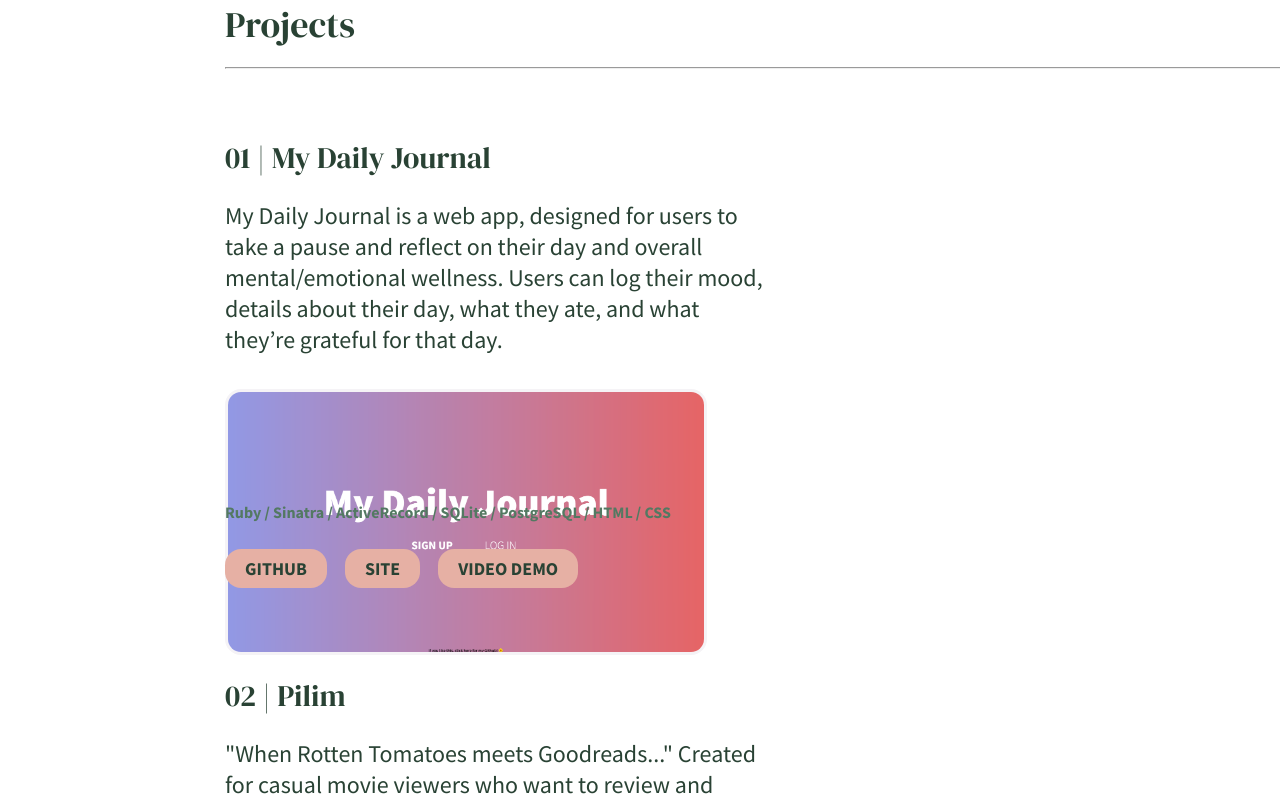
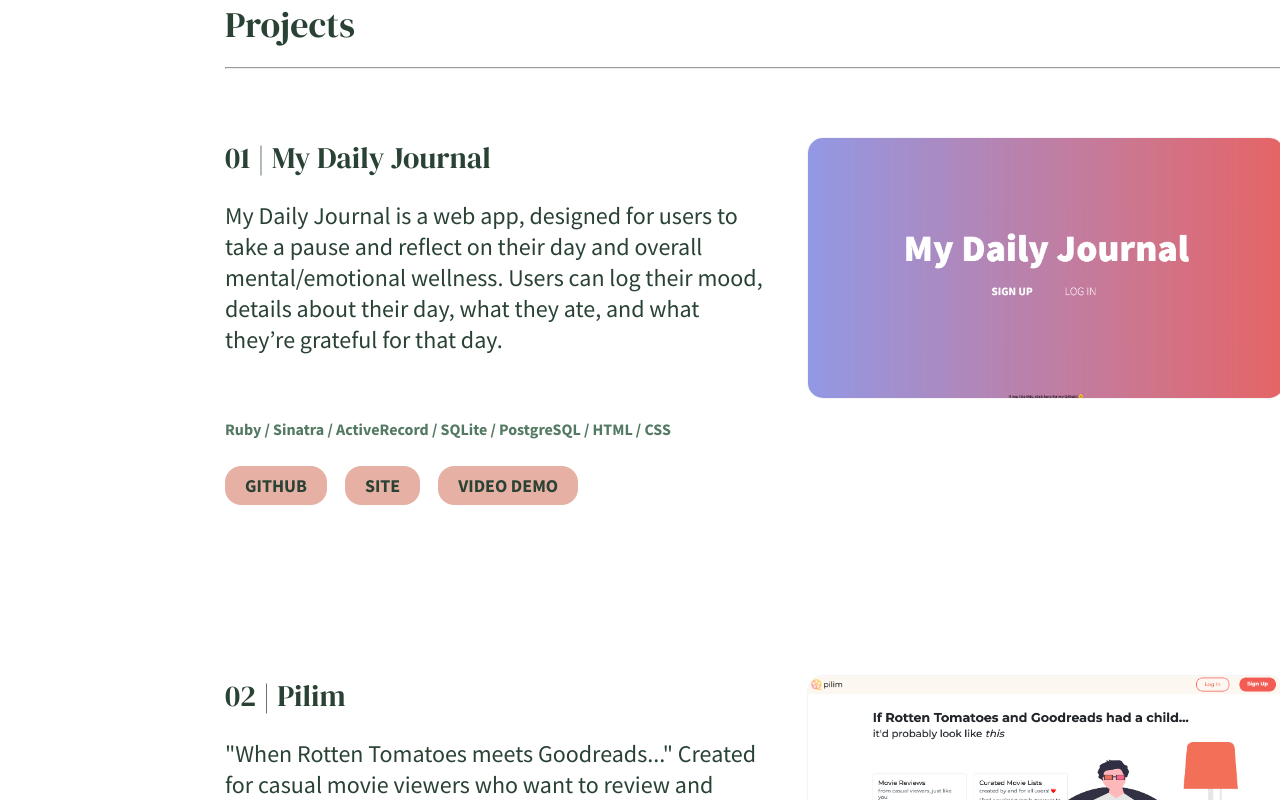
Before and after one commit to kim-jenny5/my-portfolio-site, a React (Create React App) app: page / in a window 1280 px wide. Shown: the part 2220-3020 px from the top of the page. Built offline with nearby package versions, Linux system fonts and the light colour scheme; a web font is replaced by a local one.

Commit message:
positioned all elements in projects section... projects section complete

```diff
--- a/public/style.css
+++ b/public/style.css
@@ -465,19 +465,24 @@ a:visited {
 
 .each-project .top {
 	width: 1058px;
-	height: 365px;
+	height: 15.938rem;
+	margin-bottom: 1.688rem;
 }
 
 .each-project .left-side {
-	width: 544px;
+	position: absolute;
+	width: 66.125rem;
 	height: 232px;
 }
 
 .each-project .screenshot {
+	position: absolute;
 	display: inline-block;
 	width: 29.741rem;
 	height: 16.281rem;
-	border: 3px solid #f5f3f6;
+	/* left: 582px; */
+	margin-left: 582px;
+	border: 1.5px solid #f5f3f6;
 	border-radius: 1rem;
 	/* left: 582px; */
 }
--- a/src/Projects.js
+++ b/src/Projects.js
@@ -10,8 +10,10 @@ export default function Projects(props) {
 					</div>
 					<div className="description">{props.description}</div>
 				</span>
+				<span>
+					<img src={props.img} className="screenshot"></img>
+				</span>
 				{/* <span className="img-cont"> */}
-				<img src={props.img} className="screenshot"></img>
 				{/* </span> */}
 			</div>
 			<div className="tech">{props.tech}</div>
```
